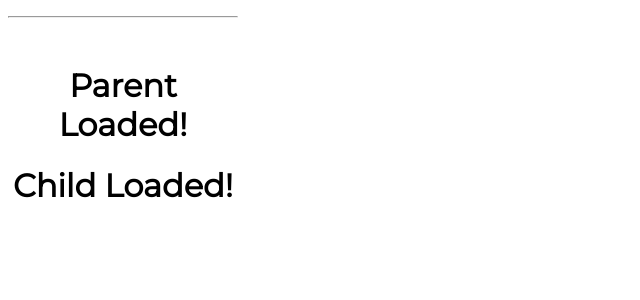
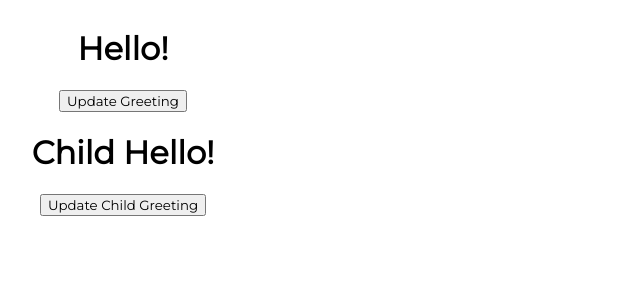
Before and after one commit to markohautala/React-practice-12, a React (Create React App) app in the folder my-app/: page / in a window 1280 px wide. Shown: the top 300 px of the page, without its empty margins (0-640 px from the left). Built offline with nearby package versions, Linux system fonts and the light colour scheme.

Commit message:
Add componentDidUpdate()

```diff
--- a/my-app/src/App.js
+++ b/my-app/src/App.js
@@ -1,11 +1,13 @@
 import css from './App.module.css';
-import LifeCyclesCDM from './components/LifeCyclesCDM';
+/* import LifeCyclesCDM from './components/LifeCyclesCDM'; */
+import LifeCyclesCDU from './components/LifeCyclesCDU';
 
 function App() {
   return (
     <div className={css.App}>
       {/* Add your components here */}
-      <LifeCyclesCDM />
+      {/* <LifeCyclesCDM /> */}
+      <LifeCyclesCDU />
     </div>
   );
 }
--- /dev/null
+++ b/my-app/src/components/LifeCyclesCDU.js
@@ -0,0 +1,40 @@
+import React, { Component } from 'react'
+import LifeCyclesCDUChild from './LifeCyclesCDUChild'
+
+export class LifeCyclesCDU extends Component {
+    constructor(props) {
+        console.log('Constructor called');
+
+        super(props)
+        this.state = {
+            greeting: 'Hello!'
+        }
+    }
+
+    updateGreeting = () => {
+      console.log('updateGreeting called');
+      this.setState((prevState) => {
+          return {
+              greeting: prevState.greeting === 'Hello!' ? 'Goodbye!' : 'Hello!',
+          }
+      })
+    }
+
+    componentDidUpdate(prevProps, prevState) {
+        console.log('Component is updated! (should be last item)');
+    }
+
+    render() {
+        console.log('Render method called - html rendered');
+        return (
+            <div>
+                <h1>{this.state.greeting}</h1>
+                <button onClick={this.updateGreeting}>Update Greeting</button>
+                <LifeCyclesCDUChild />
+
+            </div>
+        )
+    }
+}
+
+export default LifeCyclesCDU
--- /dev/null
+++ b/my-app/src/components/LifeCyclesCDUChild.js
@@ -0,0 +1,42 @@
+import React, { Component } from 'react'
+
+export class LifeCyclesCDUChild extends Component {
+    constructor(props) {
+        console.log('Child Constructor called');
+        super(props)
+
+        this.state = {
+            greeting: 'Child Hello!',
+        }
+    }
+
+    updateGreeting = () => {
+        console.log('Child updateGreeting called');
+        this.setState((prevState) => {
+            return {
+                greeting: prevState.greeting === 'Child Hello!' ? 'Child Goodbye' : 'Child Hello!',
+            }
+        })
+    }
+
+    componentDidUpdate(prevProps, prevState) {
+        console.log('Child Component updated!');
+        console.log('prevProps', prevProps);
+        console.log('prevState', prevState);
+        if (prevProps.parentGreeting !== this.props.parentGreeting) {
+            console.log('Parent greeting has changed!');
+        }
+    }
+
+    render() {
+        console.log('Child Render method called');
+        return (
+            <div>
+                <h1>{this.state.greeting}</h1>
+                <button onClick={this.updateGreeting}>Update Child Greeting</button>
+            </div>
+        )
+    }
+}
+
+export default LifeCyclesCDUChild
```
